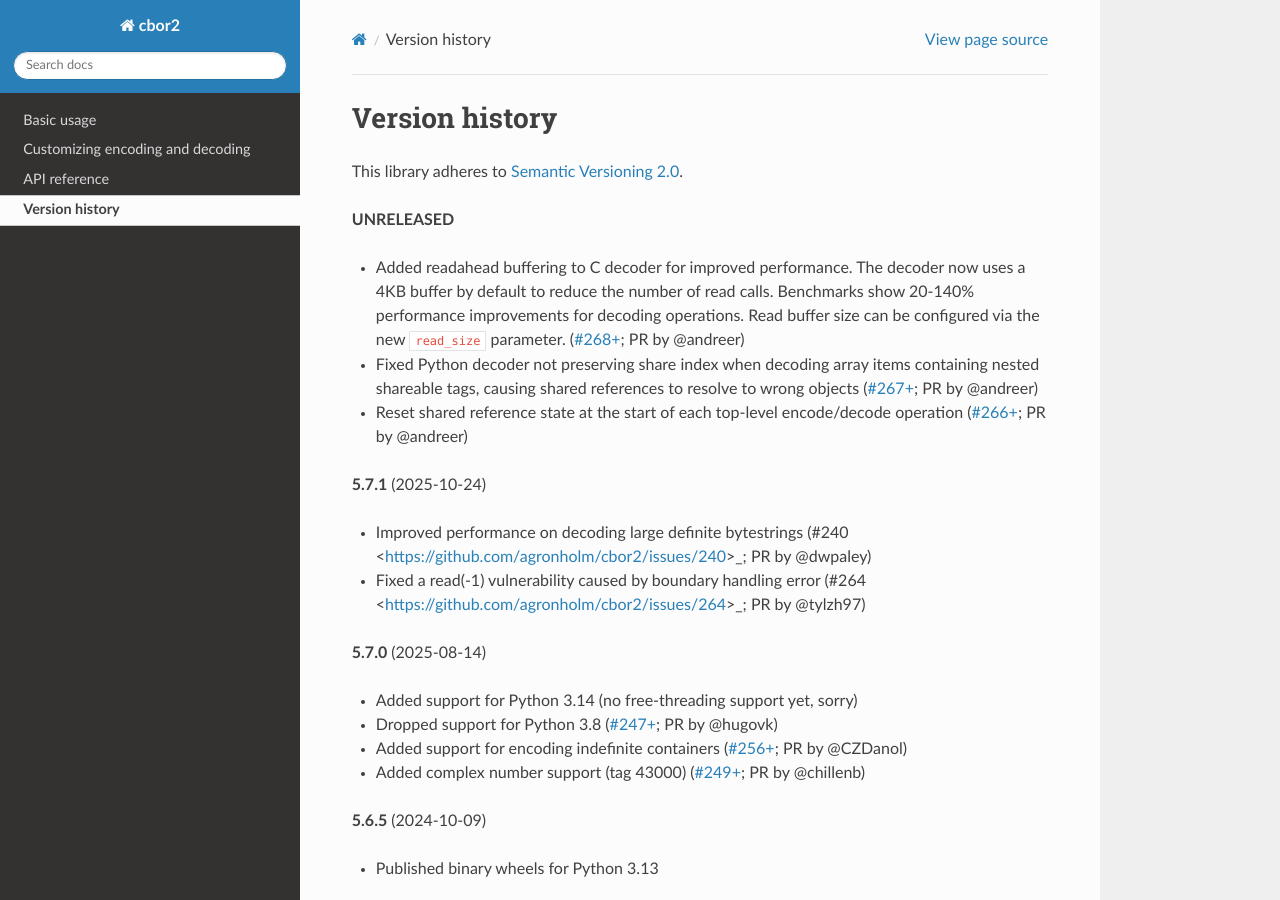
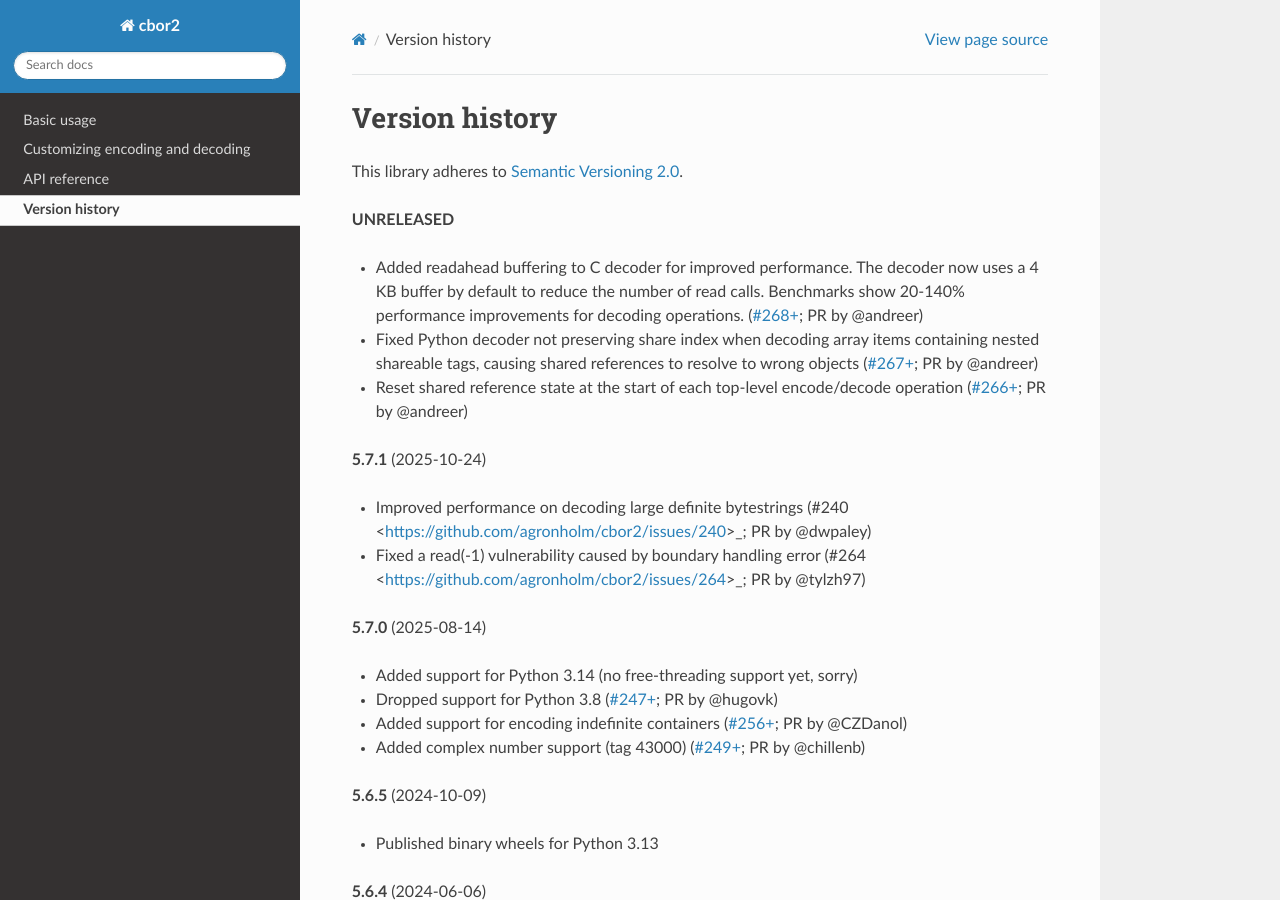
Before and after one commit to agronholm/cbor2, a Sphinx documentation site: the page built from docs/versionhistory.rst, in a window 1280 px wide and 900 px high. Built offline with Sphinx 7.4.7 and the Read the Docs theme 3.1.0, drawn with Linux system fonts in a browser that asks for light colours; the version number could not be read and is left out.

Commit message:
Updated the version history entry for #268

```diff
--- a/docs/versionhistory.rst
+++ b/docs/versionhistory.rst
@@ -7,10 +7,9 @@ This library adheres to `Semantic Versioning 2.0 <http://semver.org/>`_.
 
 **UNRELEASED**
 
-- Added readahead buffering to C decoder for improved performance. The decoder
-  now uses a 4KB buffer by default to reduce the number of read calls.
+- Added readahead buffering to C decoder for improved performance.
+  The decoder now uses a 4 KB buffer by default to reduce the number of read calls.
   Benchmarks show 20-140% performance improvements for decoding operations.
-  Read buffer size can be configured via the new ``read_size`` parameter.
   (`#268+ <https://github.com/agronholm/cbor2/pull/268>`_; PR by @andreer)
 - Fixed Python decoder not preserving share index when decoding array items containing
   nested shareable tags, causing shared references to resolve to wrong objects
```
